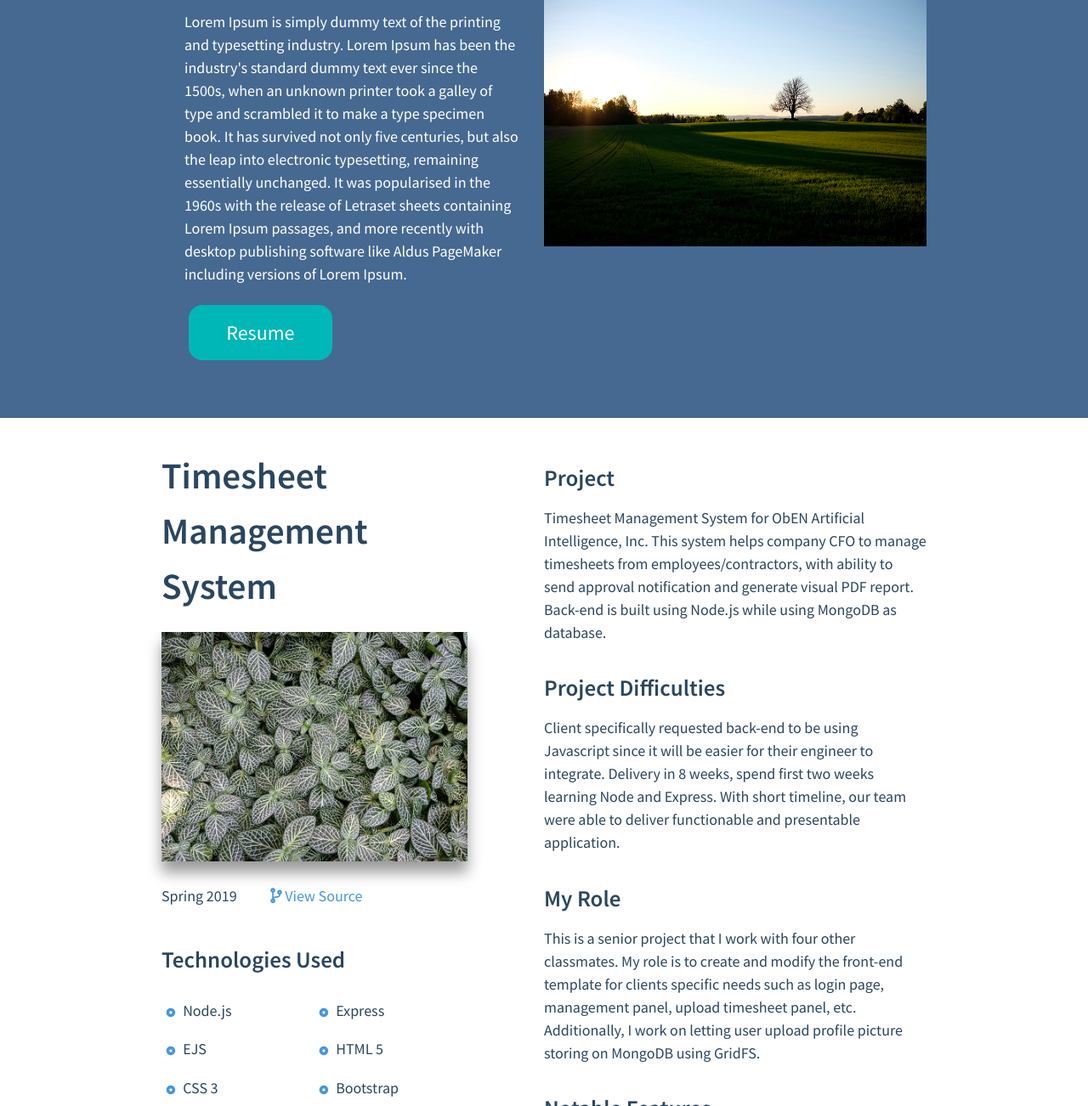
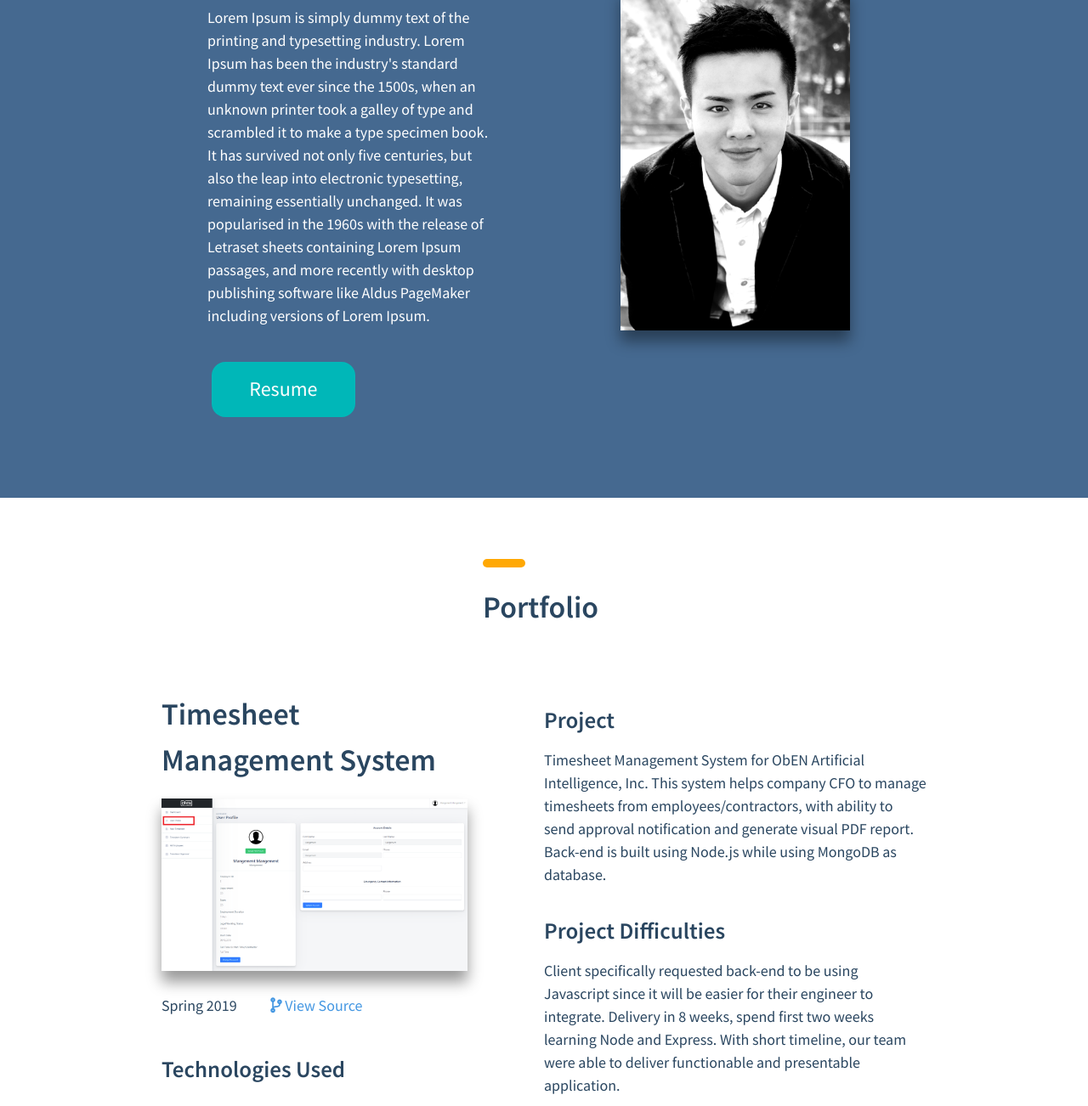
Before and after one commit to mrbrianlu/mrbrianlu.github.io, a plain HTML site: page index.html in a window 1280 px wide. Shown: the part 976-2278 px from the top of the page at 85% size. Drawn offline with nearby package versions, Linux system fonts and the light colour scheme.

Commit message:
Upload project photos and update title h2

```diff
--- a/css/style.css
+++ b/css/style.css
@@ -123,7 +123,22 @@ section h2:before {
 }
 
 .about-content {
-	padding: 1.5em;
+	padding: 3em;
+}
+
+#about h2 {
+	padding-bottom: 0;
+}
+
+#about p {
+	padding-bottom: 2em;
+}
+
+#about img {
+	width: 15em;
+	height: auto;
+	margin: 5em;
+	box-shadow: 0 0.8rem 1rem rgba(0,0,0,.4);
 }
 
 .button {
@@ -183,8 +198,15 @@ section h2:before {
 	list-style-type: none;
 }
 
+#portfolio h2 {
+	font-size: 2em;
+	width: 4em;
+	margin: auto;
+	padding-bottom: 2em;
+}
+
 .project h3 {
-	font-size: 2.4em;
+	font-size: 2em;
 	padding: 0 0 0.5em 0;
 }
 
@@ -230,7 +252,7 @@ section h2:before {
 
 .skill {
 	background-color: #191D32;
-	padding: 2em;
+	padding: 3em 1.5em;
 	color: #FFFFFF;
 }
 
@@ -351,7 +373,7 @@ CSS Grid layout for modern browsers:
 		}
 
 		#about,
-		#portfolio {
+		.portfolio-content {
 			display: grid;
 			grid-template-columns: 1fr repeat(2, minmax(auto, 25em)) 1fr;
 		}
--- a/index.html
+++ b/index.html
@@ -40,15 +40,17 @@
                 </div><!-- .about-text -->
                 <a class="button"><span>Resume </span></a>
             </div><!-- .about-content -->
-            <img src="images/tree.jpg" alt="Brian Lu" data-aos="fade-up">
+            <img src="images/brian.jpg" alt="Brian Lu" data-aos="fade-up">
         </section><!-- .about -->
 
         <section id="portfolio">
+            <h2 data-aos="fade-up">Portfolio</h2>
+            <div class="portfolio-content">
                 <ul class="project-list">
                     <li class="project" data-aos="fade-up">
                         <div class="proj-info-left">
                             <h3>Timesheet Management System</h3>
-                        <img src="images/nerve.jpg" alt="">
+                            <img src="images/oben.png" alt="">
                             <span>Spring 2019</span>
                             <a href=""><i class="fas fa-code-branch"></i> View Source</a>
                             <h4>Technologies Used</h4>
@@ -64,7 +66,8 @@
                         </div>
                         <div class="proj-info-right">
                             <h4>Project</h4>
-                        <p>Timesheet Management System for ObEN Artificial Intelligence, Inc. This system helps company
+                            <p>Timesheet Management System for ObEN Artificial Intelligence, Inc. This system helps
+                                company
                                 CFO
                                 to manage timesheets from employees/contractors, with
                                 ability to send approval notification and generate visual PDF report. Back-end is built
@@ -83,7 +86,8 @@
                             <h4>Notable Features</h4>
                             <ul>
                                 <li><i class="fas fa-dot-circle"></i> Email sent when Admin create new user.</li>
-                            <li><i class="fas fa-dot-circle"></i> Login with user authentication and token validation.
+                                <li><i class="fas fa-dot-circle"></i> Login with user authentication and token
+                                    validation.
                                 </li>
                                 <li><i class="fas fa-dot-circle"></i> Upload timesheets and store on MongoDB.</li>
                                 <li><i class="fas fa-dot-circle"></i> Approve or decline user timesheet submission.</li>
@@ -95,7 +99,7 @@
                     <li class="project" data-aos="fade-up">
                         <div class="proj-info-left">
                             <h3>Ecommerce Website</h3>
-                        <img src="images/nerve.jpg" alt="">
+                            <img src="images/shop.png" alt="">
                             <span>Spring 2019</span>
                             <a href=""><i class="fas fa-code-branch"></i> View Source</a>
                             <h4>Technologies Used</h4>
@@ -109,22 +113,28 @@
                         </div>
                         <div class="proj-info-right">
                             <h4>Project</h4>
-                        <p>Shopping website selling Lakers hat, with ability to let user add items into shopping cart
+                            <p>An ecommerce website that sells LA sport teams apparel, with ability to let user add
+                                items
+                                into shopping cart
                                 and check out with
                                 user’s information, then send email for confirmation. Back-end is built using PHP while
                                 using MySQL as Database.</p>
                             <h4>Project Difficulties</h4>
                             <p>Product page needs to display product information dynamically. Default set at 8 items per
-                            page. User has the ability to sort by name or price. And, user's shopping cart will remain
+                                page. User has the ability to sort by name or price. And, user's shopping cart will
+                                remain
                                 in session even after reopen window.</p>
                             <h4>My Solution</h4>
-                        <p>By using "LIMIT" and "ORDER BY" in SQL statement, I was able to create pagination amd sorting
-                            function. For cart function, server stores "cart" array in user session, and set lifetime of
+                            <p>By using "LIMIT" and "ORDER BY" in SQL statement, I was able to create pagination amd
+                                sorting
+                                function. For cart function, server stores "cart" array in user session, and set
+                                lifetime of
                                 the cookie for two weeks.</p>
                             <h4>Notable Features</h4>
                             <ul>
                                 <li><i class="fas fa-dot-circle"></i> MVC design pattern</li>
-                            <li><i class="fas fa-dot-circle"></i> Using Prepared statement to prevent SQL injection</li>
+                                <li><i class="fas fa-dot-circle"></i> Using Prepared statement to prevent SQL injection
+                                </li>
                                 <li><i class="fas fa-dot-circle"></i> Pagination shows 8 products per page</li>
                                 <li><i class="fas fa-dot-circle"></i> Sorting products by name or price</li>
                                 <li><i class="fas fa-dot-circle"></i> Save user shopping cart in session cookie</li>
@@ -148,18 +158,22 @@
                         </div>
                         <div class="proj-info-right">
                             <h4>Project</h4>
-                        <p>A website that showcase my previous projects and experiences; which is the website that you
+                            <p>A website that showcase my previous projects and experiences; which is the website that
+                                you
                                 are viewing right now.</p>
                             <h4>Project Difficulties</h4>
-                        <p>It is a simple project. To make it more fun, I tried to create a responsive website without
+                            <p>It is a simple project. To make it more fun, I tried to create a responsive website
+                                without
                                 using famous Bootstrap Grid system.</p>
                             <h4>My Solution</h4>
-                        <p>This website has a responsive layout built from CSS grid and flexbox. With the help from CSS
+                            <p>This website has a responsive layout built from CSS grid and flexbox. With the help from
+                                CSS
                                 media query, it's able to detect the viewport width from user's client and change the
                                 layout.</p>
                             <h4>Notable Features</h4>
                             <ul>
-                            <li><i class="fas fa-dot-circle"></i> Responsive layout by using CSS grid and flexbox</li>
+                                <li><i class="fas fa-dot-circle"></i> Responsive layout by using CSS grid and flexbox
+                                </li>
                                 <li><i class="fas fa-dot-circle"></i> Hosting on Github pages</li>
                             </ul>
                         </div>
@@ -168,7 +182,7 @@
                     <li class="project" data-aos="fade-up">
                         <div class="proj-info-left">
                             <h3>Pizza Ordering App</h3>
-                        <img src="images/nerve.jpg" alt="">
+                            <img src="images/android_app.png" alt="">
                             <span>Spring 2019</span>
                             <a href=""><i class="fas fa-code-branch"></i> View Source</a>
                             <h4>Technologies Used</h4>
@@ -180,15 +194,18 @@
                         </div>
                         <div class="proj-info-right">
                             <h4>Project</h4>
-                        <p>A pizza ordering app that let users choose size and toppings of pizza. It will also collect
+                            <p>A pizza ordering app that let users choose size and toppings of pizza. It will also
+                                collect
                                 user information and total price in SQLite database.</p>
                             <h4>Project Difficulties</h4>
                             <p>My first mobile app development. Mobile app has different UX/UI strategy then webiste or
-                            desktop software due to it's limited screen size. It is best practice to use single window
+                                desktop software due to it's limited screen size. It is best practice to use single
+                                window
                                 or page for each function of the app.</p>
                             <h4>My Solution</h4>
                             <p>In Android development, a page is typically represent by one Activity. This app uses four
-                            Activities that each handle different jobs, such as welcome screen, collect order info, and
+                                Activities that each handle different jobs, such as welcome screen, collect order info,
+                                and
                                 confirmation page, etc. There is also one Fragment that let user customize pizza.</p>
                             <h4>Notable Features</h4>
                             <ul>
@@ -238,6 +255,7 @@
                         </div>
                     </li> -->
                 </ul>
+            </div>
         </section><!-- #portfolio -->
 
         <section class="skill">
```
Also changed, not shown: images/brian.jpg (added), images/oben.png (added), images/shop.png (added), images/tree.jpg (deleted), 1 other file. Lines whose indentation alone changed are shown as unchanged.
